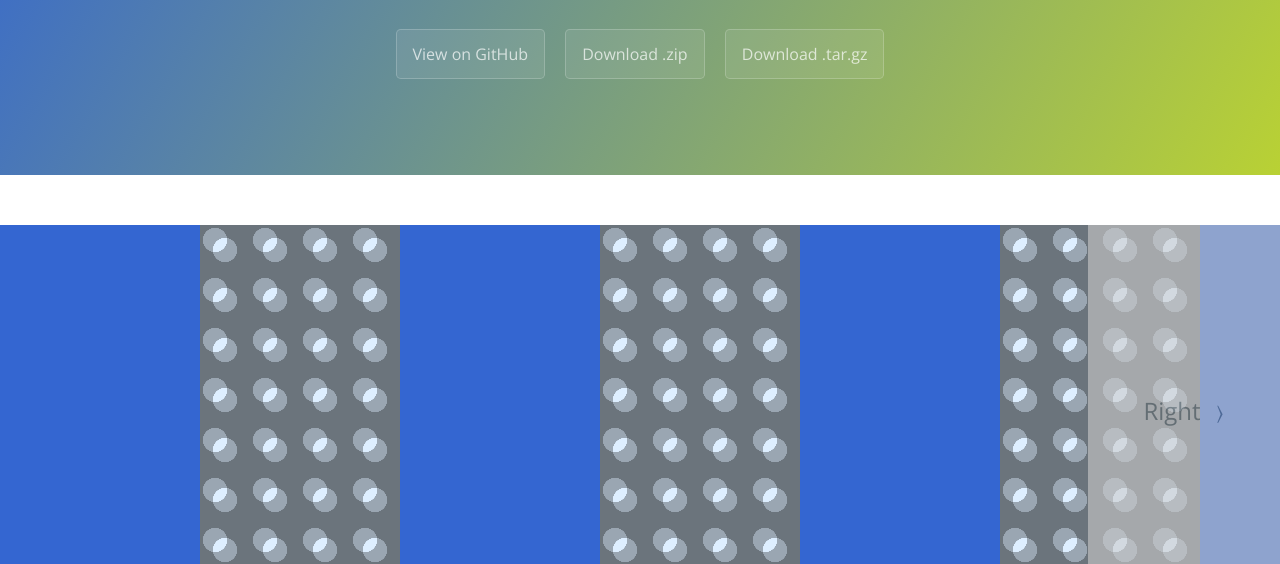
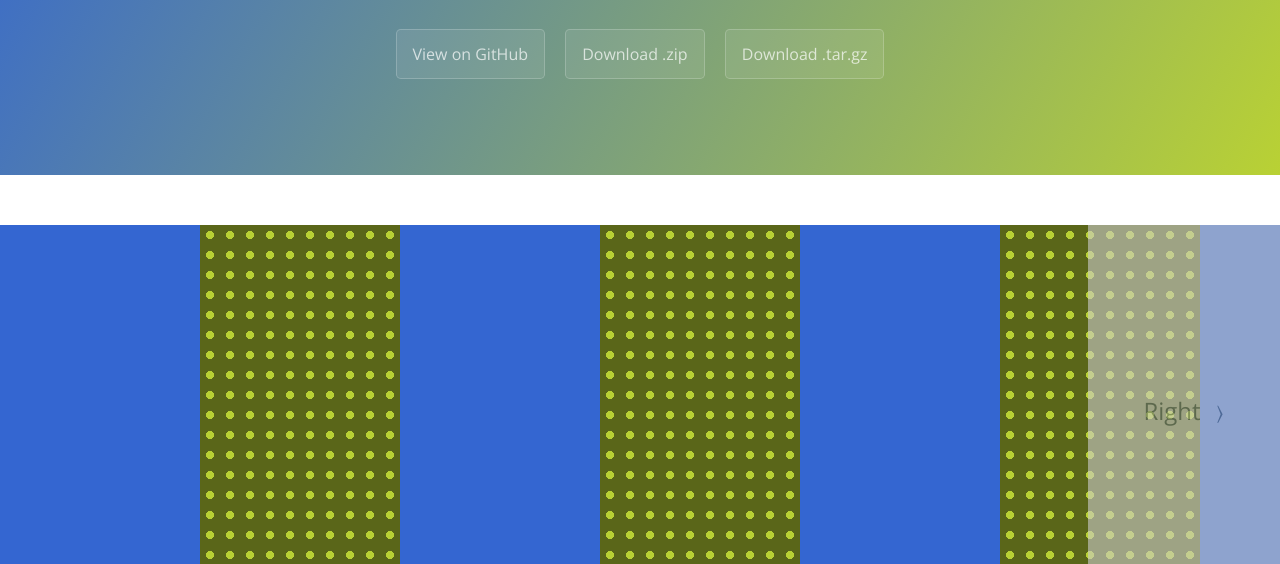
Before and after one commit to rjbultitude/scrolling-slider, a plain HTML site: page index.html in a window 1280 px wide. Shown: the part 238-802 px from the top of the page. Drawn offline with nearby package versions, Linux system fonts and the light colour scheme.

Commit message:
pattern update

```diff
--- a/stylesheets/main.css
+++ b/stylesheets/main.css
@@ -184,10 +184,10 @@ textarea {
 }
 
 .carousel-list li:nth-child(2n) {
-    background-color:#def;
-    background-image: radial-gradient(closest-side, transparent 48%, rgba(0,0,0,.3) 49%),
-    radial-gradient(closest-side, transparent 48%, rgba(0,0,0,.3) 49%);
-    background-size:50px 50px;
+    background-color:#b9d134;
+    background-image: radial-gradient(closest-side, transparent 40%, rgba(0,0,0,.3) 41%),
+    radial-gradient(closest-side, transparent 40%, rgba(0,0,0,.3) 41%);
+    background-size:20px 20px;
     background-position:0 0, 40px 40px;
 }
 
```
